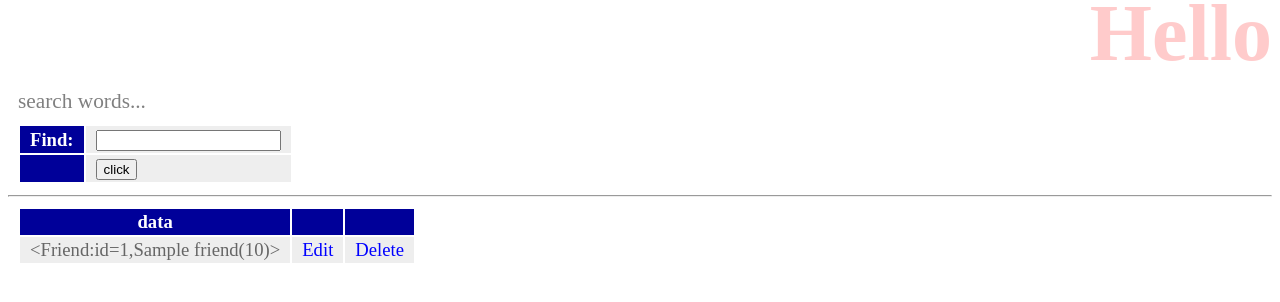
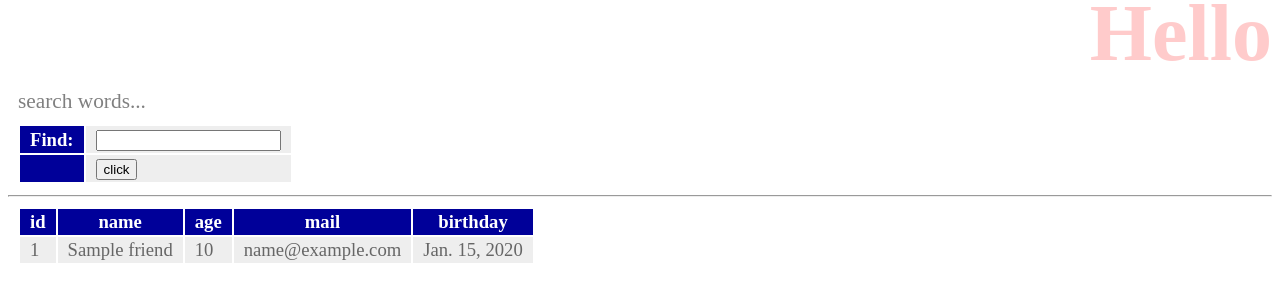
Before and after one commit to maeda-300/django_app, a Django app: page /hello/find in a window 1280 px wide. Shown: the top 302 px of the page. Run offline with Django 3.2, Linux system fonts and the light colour scheme; tables that the repository leaves empty hold one stand-in row (values such as "Sample post").

Commit message:
P.238
hello/find.hml編集

```diff
--- a/hello/templates/hello/find.html
+++ b/hello/templates/hello/find.html
@@ -20,15 +20,19 @@
     <hr>
     <table>
         <tr>
-            <th>data</th>
-            <th></th>
-            <th></th>
+            <th>id</th>
+            <th>name</th>
+            <th>age</th>
+            <th>mail</th>
+            <th>birthday</th>
         </tr>
     {% for item in data %}
         <tr>
-            <td>{{item}}</td>
-            <td><a href="{% url 'edit' item.id %}">Edit</a></td>
-            <td><a href="{% url 'delete' item.id %}">Delete</a></td>
+            <td>{{item.id}}</td>
+            <td>{{item.name}}</td>
+            <td>{{item.age}}</td>
+            <td>{{item.mail}}</td>
+            <td>{{item.birthday}}</td>
         </tr>
     {% endfor %}
     </table>
```
